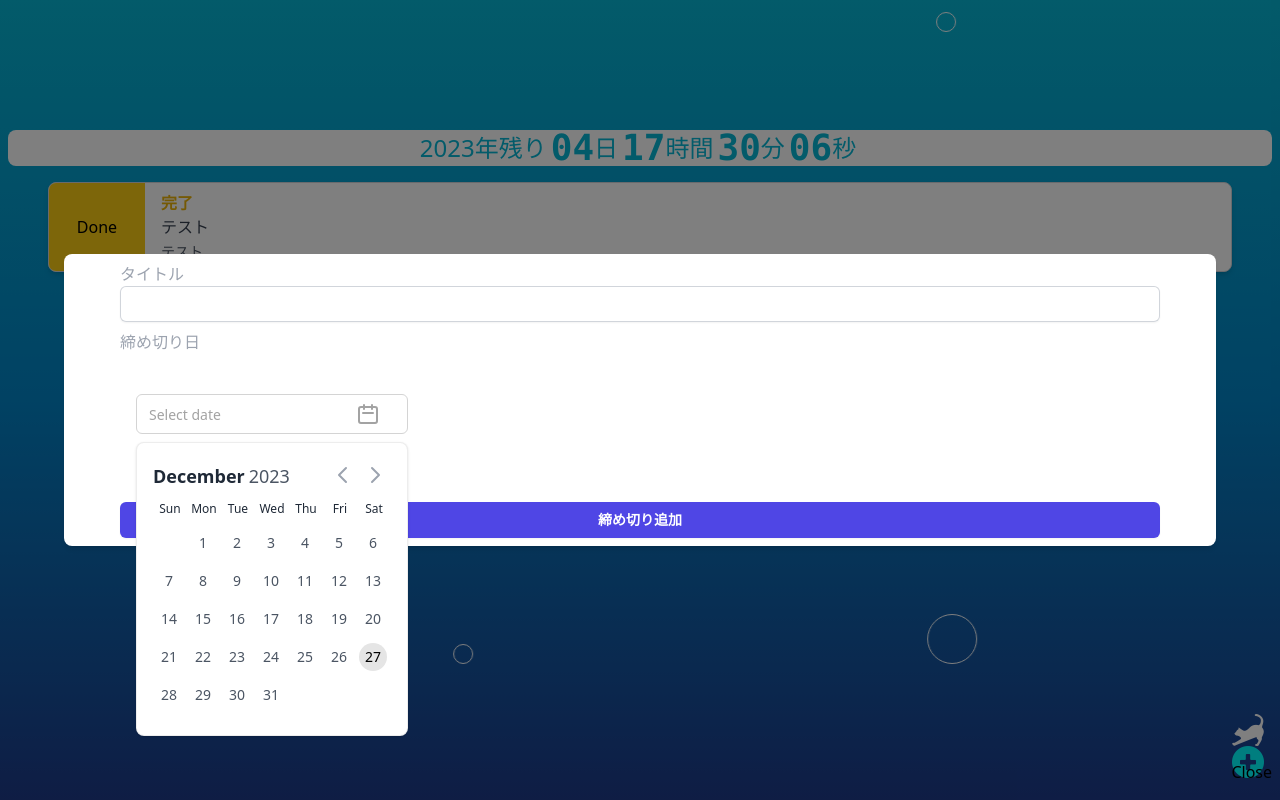
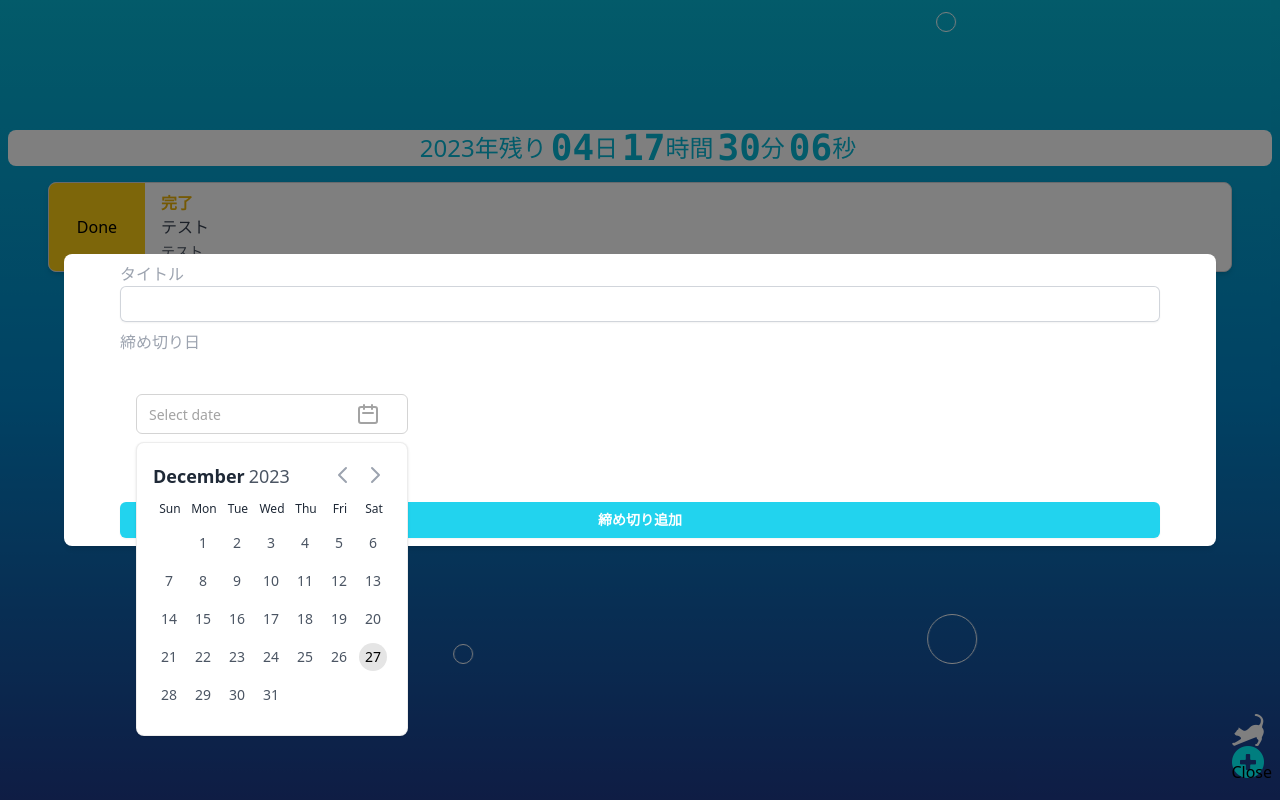
Before and after one commit to Sea10wood/nfc-caed, a Next.js app in the folder nfccard-timer/: page / in a window 1280 px wide. Both pictures are taken after a click on the button 1248 px from the left and 765 px from the top of the page. Built offline with nearby package versions, Linux system fonts and the light colour scheme.

Commit message:
締め切りを追加ボタンの色を変更

```diff
--- a/nfccard-timer/src/components/TodoForm.tsx
+++ b/nfccard-timer/src/components/TodoForm.tsx
@@ -8,7 +8,7 @@ type TodoFormProps = {
 
 const TodoForm = (props: TodoFormProps): JSX.Element => {
   const [formTodo, setFormTodo] = useState<Todo>({
-    id:0,
+    id: 0,
     title: "",
     content: "",
     status: "Done",
@@ -54,7 +54,8 @@ const TodoForm = (props: TodoFormProps): JSX.Element => {
         <div className="m-2">
           <button
             onClick={handlerAddTodoOnclick}
-						className="flex w-full justify-center rounded-md bg-indigo-600 px-3 py-1.5 text-sm font-semibold leading-6 text-white shadow-sm hover:bg-indigo-500 focus-visible:outline focus-visible:outline-2 focus-visible:outline-offset-2 focus-visible:outline-indigo-600">
+            className="flex w-full justify-center rounded-md bg-cyan-400 px-3 py-1.5 text-sm font-semibold leading-6 text-white shadow-sm hover:bg-indigo-500 focus-visible:outline focus-visible:outline-2 focus-visible:outline-offset-2 focus-visible:outline-indigo-600"
+          >
             締め切り追加
           </button>
         </div>
```
Lines whose indentation alone changed are shown as unchanged.
